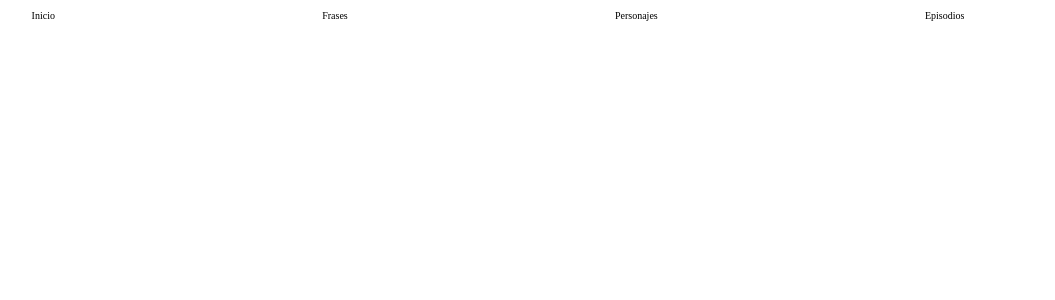
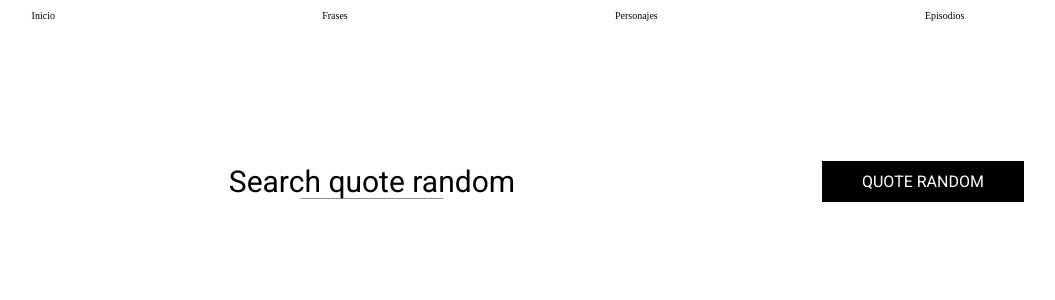
Before and after one commit to Leonardo-G/react-api-breakingbad, a React (Create React App) app: page /frases in a window 1280 px wide. Shown: the top 300 px of the page, without its empty margins (142-1197 px from the left). Built offline with nearby package versions, Linux system fonts and the light colour scheme.

Commit message:
Quotes added with styles

```diff
--- /dev/null
+++ b/src/components/quotes/QuoteRandom.js
@@ -0,0 +1,38 @@
+import React from 'react'
+import { useApi } from '../../hooks/useApi'
+
+export const QuoteRandom = () => {
+
+    const [consultApi, seActiveEvent] = useApi("https://breakingbadapi.com/api/quote/random");
+
+
+    const handleSearchQuote = () => {
+        seActiveEvent( activeEvent => activeEvent + 1);
+        console.log("Buscando");
+        console.log(consultApi);
+    }
+
+
+    const { quote, author } = consultApi[0] || []
+
+    return (
+        <div className="quoteRandom container">
+            <div className={consultApi.length === 0 ? "quoteRandom__info quoteRandom__info--false" : "quoteRandom__info quoteRandom__info--true"}>
+                {
+                    consultApi.length === 0
+                    ?   <p>Search quote random</p>
+                    :   (
+                            <>
+                                <p className="quote">"{ quote }"</p>
+                                <p className="author">author : { author }</p>
+                            </>
+                        )
+                }
+            </div>
+            <button
+                className="btn btn--quoteRandom"
+                onClick={ handleSearchQuote }
+            >Quote Random</button>
+        </div>
+    )
+}
--- /dev/null
+++ b/src/components/quotes/Quotes.js
@@ -0,0 +1,10 @@
+import React from 'react'
+import { QuoteRandom } from './QuoteRandom'
+
+export const Quotes = () => {
+    return (
+        <div>
+          <QuoteRandom />
+        </div>
+    )
+}
--- /dev/null
+++ b/src/hooks/useApi.js
@@ -0,0 +1,28 @@
+import { useEffect, useRef, useState } from "react"
+
+export const useApi = (url) => {
+
+    const ref = useRef(false)
+    const [activeEvent, seActiveEvent] = useState(0)
+    const [state, setState] = useState([])
+
+
+    useEffect( () => {
+
+        if(!ref.current){
+            ref.current = true;
+            console.log(ref)
+        }else{
+            fetch(url, {
+                method: "GET"
+            })
+                .then(resp => resp.json())
+                .then(resul => {
+                    setState([...resul])
+                })
+        }
+
+    }, [url, activeEvent])
+
+    return [state, seActiveEvent];
+}
--- a/src/router/AppRouter.js
+++ b/src/router/AppRouter.js
@@ -6,6 +6,7 @@ import {
     Link
   } from "react-router-dom";
 import { Cast } from '../components/Cast';
+import { Quotes } from '../components/quotes/Quotes';
 
 export const AppRouter = () => {
     return (
@@ -21,7 +22,7 @@ export const AppRouter = () => {
             </nav>
 
             <Switch>
-                <Route path="/frases"/>
+                <Route path="/frases" component={ Quotes }/>
                 <Route path="/personajes"/>
                 <Route path="/episodios"/>
                 <Route path="/" component={ Cast }/>
--- /dev/null
+++ b/src/styles/components/_QuoteRandom.scss
@@ -0,0 +1,49 @@
+.quoteRandom{
+    display: flex;
+    justify-content: space-around;
+    align-items: center;
+    padding: 5rem 5rem;
+    column-gap: 5rem;
+    height: 20rem;
+    .quoteRandom__info{
+        flex-basis: 80%;
+        display: flex;
+        justify-content: center;
+        flex-direction: column;
+        align-items: center;
+    }
+    .quoteRandom__info--false{
+        p{
+            font-size: 3rem;
+            position: relative;
+            &:after{
+                content: "";
+                position: absolute;
+                bottom: 0;
+                left: 50%;
+                transform: translateX(-50%);
+                width: 50%;
+                height: 1px;
+                background-color: rgba(0, 0, 0, 0.452);
+            }
+        }
+    }
+    .quoteRandom__info--true{
+        padding: 3rem 0;
+        background-color: #66B22E;
+        border-radius: 10px;
+    }
+    .quote{
+        color: #fff;
+        font-size: 2.2rem;
+        text-align: center;
+    }
+    .author{
+        color: #e1e1e1;
+        font-size: 1.3rem;
+    }
+    .btn--quoteRandom{
+        flex-basis: 20%;
+        align-items: center;
+    }
+}
--- a/src/styles/components/_nav.scss
+++ b/src/styles/components/_nav.scss
@@ -9,5 +9,8 @@
         padding: 1rem 2rem;
         color: #000;
         text-decoration: none;
+        &:hover{
+            background-color:#66B22E;
+        }
     }
 }
--- a/src/styles/styles.scss
+++ b/src/styles/styles.scss
@@ -4,3 +4,6 @@
 @import "./components/Cast";
 @import "./components/Character";
 @import "./components/Spinner";
+
+//Quotes
+@import "./components/QuoteRandom";
```
